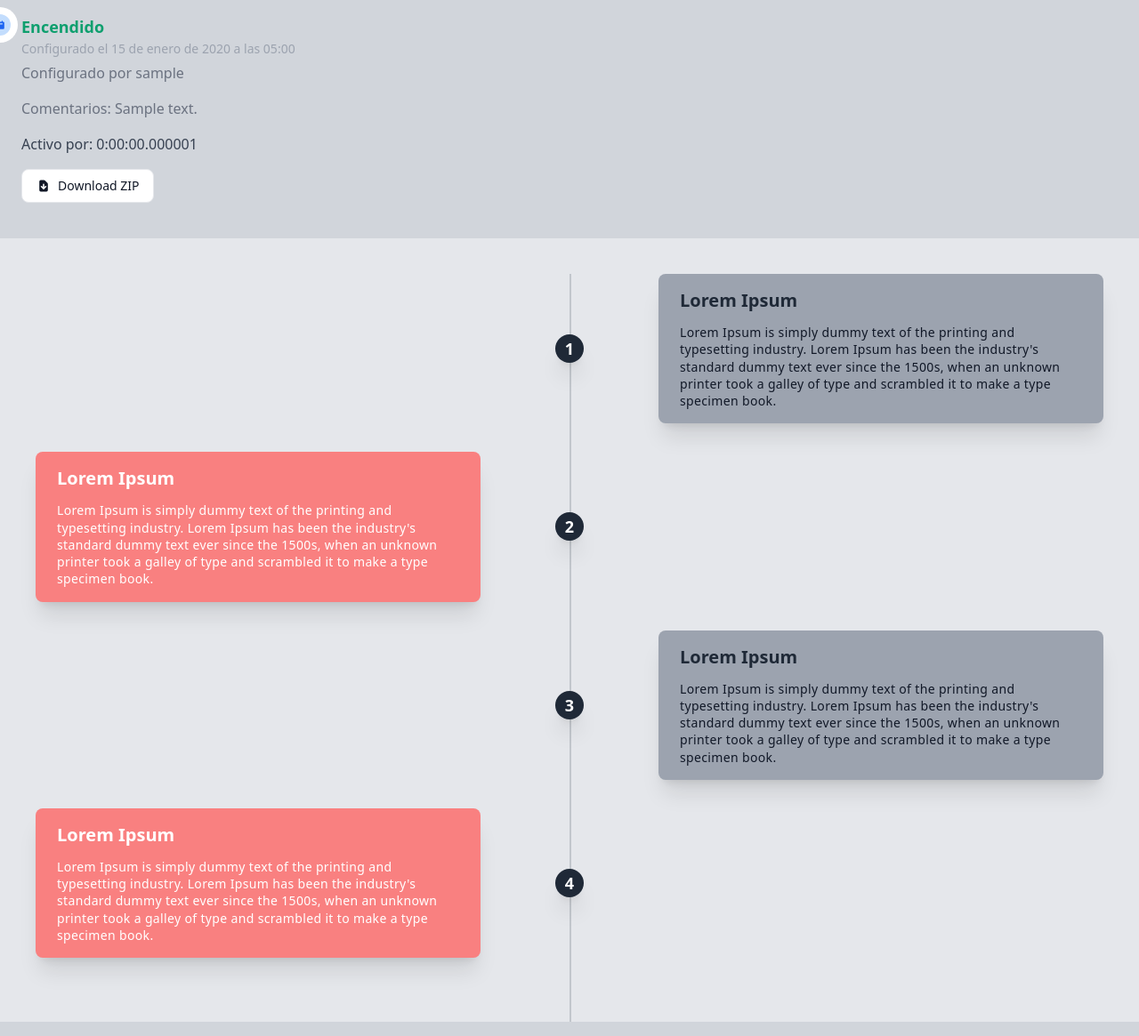
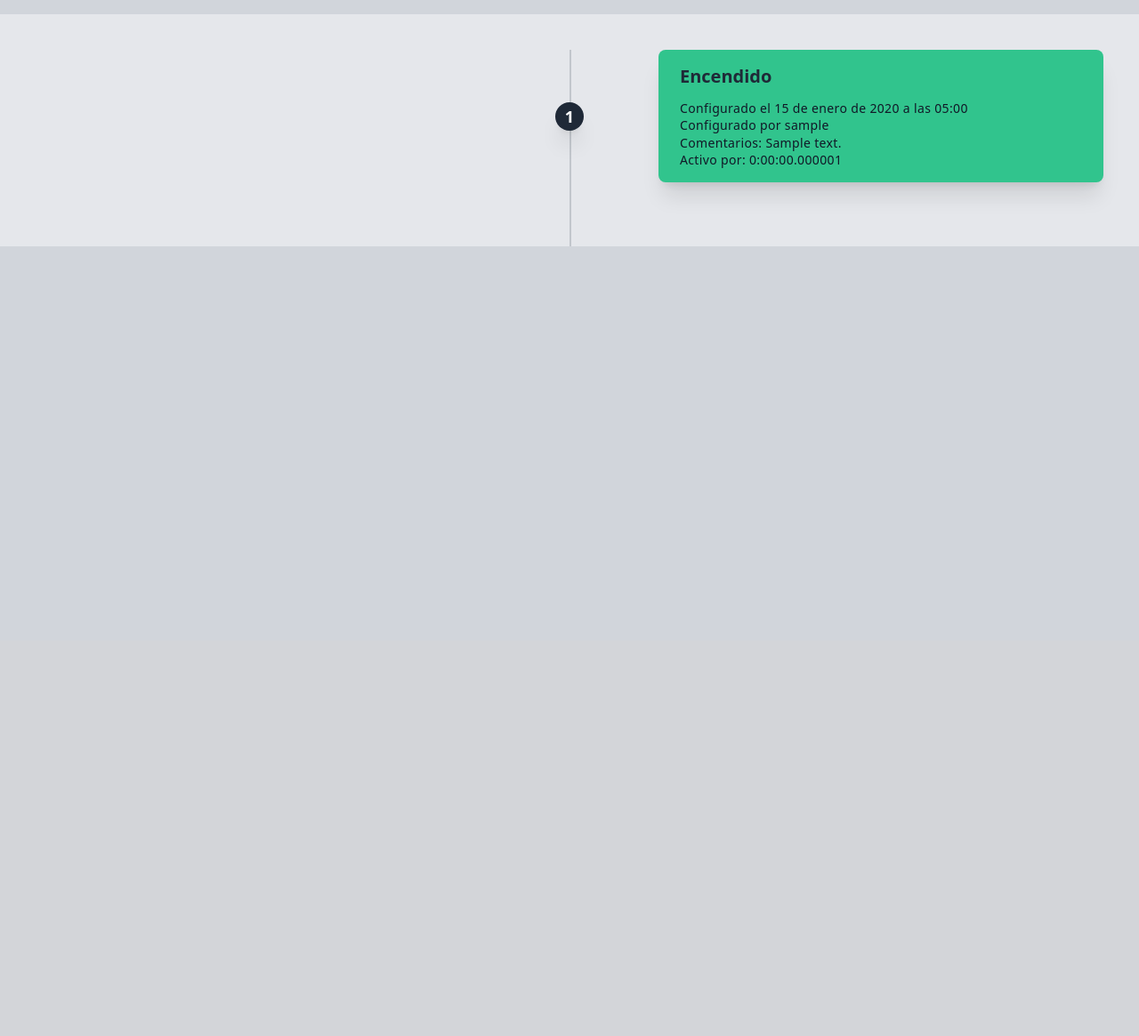
Before and after one commit to XerxesBreakk/Telemetria, a Django app: template TSCProy/templates/lightHistory.html in a window 1280 px wide. Shown: the part 80-1245 px from the top of the page at 89% size. After the commit the page ends 357 px from the top, so only its background shows below. Run offline with Django 4.2, Linux system fonts and the light colour scheme; the template is opened without the code that fills it: values that come from a table or form of the project are taken from there, others are empty; tables that the repository leaves empty hold one stand-in row (values such as "Sample post"); some libraries are stand-ins or nearby versions; grey boxes are pictures that could not be loaded.

Commit message:
Pagina de lightHistory nueva - working

```diff
--- a/TSCProy/static/src/output.css
+++ b/TSCProy/static/src/output.css
@@ -1060,16 +1060,16 @@ input:checked + .toggle-bg {
   bottom: 0px;
 }
 
+.z-20 {
+  z-index: 20;
+}
+
 .z-10 {
   z-index: 10;
 }
 
 .z-50 {
   z-index: 50;
-}
-
-.z-20 {
-  z-index: 20;
 }
 
 .z-40 {
@@ -1122,6 +1122,14 @@ input:checked + .toggle-bg {
   margin-bottom: 1rem;
 }
 
+.mb-8 {
+  margin-bottom: 2rem;
+}
+
+.mb-3 {
+  margin-bottom: 0.75rem;
+}
+
 .mr-3 {
   margin-right: 0.75rem;
 }
@@ -1138,14 +1146,6 @@ input:checked + .toggle-bg {
   margin-top: 0.5rem;
 }
 
-.mb-8 {
-  margin-bottom: 2rem;
-}
-
-.mb-3 {
-  margin-bottom: 0.75rem;
-}
-
 .block {
   display: block;
 }
@@ -1190,6 +1190,14 @@ input:checked + .toggle-bg {
   height: 1rem;
 }
 
+.h-full {
+  height: 100%;
+}
+
+.h-8 {
+  height: 2rem;
+}
+
 .h-20 {
   height: 5rem;
 }
@@ -1202,14 +1210,6 @@ input:checked + .toggle-bg {
   height: 2.25rem;
 }
 
-.h-full {
-  height: 100%;
-}
-
-.h-8 {
-  height: 2rem;
-}
-
 .w-6 {
   width: 1.5rem;
 }
@@ -1226,6 +1226,14 @@ input:checked + .toggle-bg {
   width: 100%;
 }
 
+.w-5\/12 {
+  width: 41.666667%;
+}
+
+.w-8 {
+  width: 2rem;
+}
+
 .w-5 {
   width: 1.25rem;
 }
@@ -1240,14 +1248,6 @@ input:checked + .toggle-bg {
 
 .w-1\/2 {
   width: 50%;
-}
-
-.w-5\/12 {
-  width: 41.666667%;
-}
-
-.w-8 {
-  width: 2rem;
 }
 
 .max-w-xs {
@@ -1436,6 +1436,11 @@ input:checked + .toggle-bg {
   border-color: rgb(229 231 235 / var(--tw-border-opacity));
 }
 
+.border-gray-700 {
+  --tw-border-opacity: 1;
+  border-color: rgb(55 65 81 / var(--tw-border-opacity));
+}
+
 .border-gray-100 {
   --tw-border-opacity: 1;
   border-color: rgb(243 244 246 / var(--tw-border-opacity));
@@ -1456,11 +1461,6 @@ input:checked + .toggle-bg {
   border-color: rgb(28 100 242 / var(--tw-border-opacity));
 }
 
-.border-gray-700 {
-  --tw-border-opacity: 1;
-  border-color: rgb(55 65 81 / var(--tw-border-opacity));
-}
-
 .border-opacity-20 {
   --tw-border-opacity: 0.2;
 }
@@ -1490,14 +1490,24 @@ input:checked + .toggle-bg {
   background-color: rgb(229 231 235 / var(--tw-bg-opacity));
 }
 
+.bg-gray-800 {
+  --tw-bg-opacity: 1;
+  background-color: rgb(31 41 55 / var(--tw-bg-opacity));
+}
+
+.bg-gray-400 {
+  --tw-bg-opacity: 1;
+  background-color: rgb(156 163 175 / var(--tw-bg-opacity));
+}
+
+.bg-red-400 {
+  --tw-bg-opacity: 1;
+  background-color: rgb(249 128 128 / var(--tw-bg-opacity));
+}
+
 .bg-green-400 {
   --tw-bg-opacity: 1;
   background-color: rgb(49 196 141 / var(--tw-bg-opacity));
-}
-
-.bg-red-400 {
-  --tw-bg-opacity: 1;
-  background-color: rgb(249 128 128 / var(--tw-bg-opacity));
 }
 
 .bg-blue-600 {
@@ -1529,20 +1539,14 @@ input:checked + .toggle-bg {
   background-color: rgb(17 24 39 / var(--tw-bg-opacity));
 }
 
-.bg-gray-800 {
-  --tw-bg-opacity: 1;
-  background-color: rgb(31 41 55 / var(--tw-bg-opacity));
-}
-
-.bg-gray-400 {
-  --tw-bg-opacity: 1;
-  background-color: rgb(156 163 175 / var(--tw-bg-opacity));
-}
-
 .bg-opacity-50 {
   --tw-bg-opacity: 0.5;
 }
 
+.p-10 {
+  padding: 2.5rem;
+}
+
 .p-2 {
   padding: 0.5rem;
 }
@@ -1557,10 +1561,6 @@ input:checked + .toggle-bg {
 
 .p-1 {
   padding: 0.25rem;
-}
-
-.p-10 {
-  padding: 2.5rem;
 }
 
 .px-2\.5 {
@@ -1593,6 +1593,16 @@ input:checked + .toggle-bg {
   padding-right: 1rem;
 }
 
+.px-6 {
+  padding-left: 1.5rem;
+  padding-right: 1.5rem;
+}
+
+.py-4 {
+  padding-top: 1rem;
+  padding-bottom: 1rem;
+}
+
 .px-3 {
   padding-left: 0.75rem;
   padding-right: 0.75rem;
@@ -1608,16 +1618,6 @@ input:checked + .toggle-bg {
   padding-bottom: 0.75rem;
 }
 
-.px-6 {
-  padding-left: 1.5rem;
-  padding-right: 1.5rem;
-}
-
-.py-4 {
-  padding-top: 1rem;
-  padding-bottom: 1rem;
-}
-
 .py-2\.5 {
   padding-top: 0.625rem;
   padding-bottom: 0.625rem;
@@ -1668,6 +1668,11 @@ input:checked + .toggle-bg {
   line-height: 1.5rem;
 }
 
+.text-xl {
+  font-size: 1.25rem;
+  line-height: 1.75rem;
+}
+
 .text-4xl {
   font-size: 2.25rem;
   line-height: 2.5rem;
@@ -1678,11 +1683,6 @@ input:checked + .toggle-bg {
   line-height: 1rem;
 }
 
-.text-xl {
-  font-size: 1.25rem;
-  line-height: 1.75rem;
-}
-
 .font-semibold {
   font-weight: 600;
 }
@@ -1707,6 +1707,10 @@ input:checked + .toggle-bg {
   line-height: 1;
 }
 
+.leading-snug {
+  line-height: 1.375;
+}
+
 .leading-6 {
   line-height: 1.5rem;
 }
@@ -1715,10 +1719,6 @@ input:checked + .toggle-bg {
   line-height: 2.25rem;
 }
 
-.leading-snug {
-  line-height: 1.375;
-}
-
 .tracking-wide {
   letter-spacing: 0.025em;
 }
@@ -1758,6 +1758,11 @@ input:checked + .toggle-bg {
   color: rgb(107 114 128 / var(--tw-text-opacity));
 }
 
+.text-gray-700 {
+  --tw-text-opacity: 1;
+  color: rgb(55 65 81 / var(--tw-text-opacity));
+}
+
 .text-gray-900 {
   --tw-text-opacity: 1;
   color: rgb(17 24 39 / var(--tw-text-opacity));
@@ -1766,11 +1771,6 @@ input:checked + .toggle-bg {
 .text-white {
   --tw-text-opacity: 1;
   color: rgb(255 255 255 / var(--tw-text-opacity));
-}
-
-.text-gray-700 {
-  --tw-text-opacity: 1;
-  color: rgb(55 65 81 / var(--tw-text-opacity));
 }
 
 .text-gray-800 {
@@ -1788,6 +1788,12 @@ input:checked + .toggle-bg {
 
 .opacity-100 {
   opacity: 1;
+}
+
+.shadow-xl {
+  --tw-shadow: 0 20px 25px -5px rgb(0 0 0 / 0.1), 0 8px 10px -6px rgb(0 0 0 / 0.1);
+  --tw-shadow-colored: 0 20px 25px -5px var(--tw-shadow-color), 0 8px 10px -6px var(--tw-shadow-color);
+  box-shadow: var(--tw-ring-offset-shadow, 0 0 #0000), var(--tw-ring-shadow, 0 0 #0000), var(--tw-shadow);
 }
 
 .shadow {
@@ -1805,12 +1811,6 @@ input:checked + .toggle-bg {
 .shadow-lg {
   --tw-shadow: 0 10px 15px -3px rgb(0 0 0 / 0.1), 0 4px 6px -4px rgb(0 0 0 / 0.1);
   --tw-shadow-colored: 0 10px 15px -3px var(--tw-shadow-color), 0 4px 6px -4px var(--tw-shadow-color);
-  box-shadow: var(--tw-ring-offset-shadow, 0 0 #0000), var(--tw-ring-shadow, 0 0 #0000), var(--tw-shadow);
-}
-
-.shadow-xl {
-  --tw-shadow: 0 20px 25px -5px rgb(0 0 0 / 0.1), 0 8px 10px -6px rgb(0 0 0 / 0.1);
-  --tw-shadow-colored: 0 20px 25px -5px var(--tw-shadow-color), 0 8px 10px -6px var(--tw-shadow-color);
   box-shadow: var(--tw-ring-offset-shadow, 0 0 #0000), var(--tw-ring-shadow, 0 0 #0000), var(--tw-shadow);
 }
 
--- a/TSCProy/templates/lightHistory.html
+++ b/TSCProy/templates/lightHistory.html
@@ -4,7 +4,7 @@
 {% endblock navbar %}
 
 {% block content %}
-
+{% comment %}
 <ol class="relative border-1 border-gray-200 dark:border-gray-700">
     {% for record in records %}
     <li class="mb-10 ml-6">
@@ -31,59 +31,45 @@
         <a href="#" class="inline-flex items-center py-2 px-4 text-sm font-medium text-gray-900 bg-white rounded-lg border border-gray-200 hover:bg-gray-100 hover:text-blue-700 focus:z-10 focus:ring-4 focus:outline-none focus:ring-gray-200 focus:text-blue-700 dark:bg-gray-800 dark:text-gray-400 dark:border-gray-600 dark:hover:text-white dark:hover:bg-gray-700 dark:focus:ring-gray-700"><svg class="mr-2 w-4 h-4" fill="currentColor" viewBox="0 0 20 20" xmlns="http://www.w3.org/2000/svg"><path fill-rule="evenodd" d="M6 2a2 2 0 00-2 2v12a2 2 0 002 2h8a2 2 0 002-2V7.414A2 2 0 0015.414 6L12 2.586A2 2 0 0010.586 2H6zm5 6a1 1 0 10-2 0v3.586l-1.293-1.293a1 1 0 10-1.414 1.414l3 3a1 1 0 001.414 0l3-3a1 1 0 00-1.414-1.414L11 11.586V8z" clip-rule="evenodd"></path></svg> Download ZIP</a>
     </li>
     {% endfor %}
-</ol>
+</ol> {% endcomment %}
 
 <div>
     <div class="container bg-gray-200 mx-auto w-full h-full">
         <div class="relative wrap overflow-hidden p-10 h-full">
           <div class="border-2-2 absolute border-opacity-20 border-gray-700 h-full border" style="left: 50%"></div>
+          {% for record in records %}
+          {% if record.status %}
           <!-- right timeline -->
           <div class="mb-8 flex justify-between items-center w-full right-timeline">
             <div class="order-1 w-5/12"></div>
             <div class="z-20 flex items-center order-1 bg-gray-800 shadow-xl w-8 h-8 rounded-full">
-              <h1 class="mx-auto font-semibold text-lg text-white">1</h1>
+              <h1 class="mx-auto font-semibold text-lg text-white">{{ forloop.counter }} </h1>
             </div>
-            <div class="order-1 bg-gray-400 rounded-lg shadow-xl w-5/12 px-6 py-4">
-              <h3 class="mb-3 font-bold text-gray-800 text-xl">Lorem Ipsum</h3>
-              <p class="text-sm leading-snug tracking-wide text-gray-900 text-opacity-100">Lorem Ipsum is simply dummy text of the printing and typesetting industry. Lorem Ipsum has been the industry's standard dummy text ever since the 1500s, when an unknown printer took a galley of type and scrambled it to make a type specimen book.</p>
+            <div class="order-1 bg-green-400 rounded-lg shadow-xl w-5/12 px-6 py-4">
+              <h3 class="mb-3 font-bold text-gray-800 text-xl">Encendido</h3>
+              <p class="text-sm leading-snug tracking-wide text-gray-900 text-opacity-100">Configurado el {{ record.recordTime }}</p>
+              <p class="text-sm leading-snug tracking-wide text-gray-900 text-opacity-100">Configurado por {{ record.setBy }}</p>
+              <p class="text-sm leading-snug tracking-wide text-gray-900 text-opacity-100">Comentarios: {{ record.descrip }}</p>
+              <p class="text-sm leading-snug tracking-wide text-gray-900 text-opacity-100">Activo por: {{ record.usedFor }}</p>
             </div>
           </div>
-
+          {% else %}
           <!-- left timeline -->
           <div class="mb-8 flex justify-between flex-row-reverse items-center w-full left-timeline">
             <div class="order-1 w-5/12"></div>
             <div class="z-20 flex items-center order-1 bg-gray-800 shadow-xl w-8 h-8 rounded-full">
-              <h1 class="mx-auto text-white font-semibold text-lg">2</h1>
+              <h1 class="mx-auto text-white font-semibold text-lg">{{ forloop.counter }}</h1>
             </div>
             <div class="order-1 bg-red-400 rounded-lg shadow-xl w-5/12 px-6 py-4">
-              <h3 class="mb-3 font-bold text-white text-xl">Lorem Ipsum</h3>
-              <p class="text-sm font-medium leading-snug tracking-wide text-white text-opacity-100">Lorem Ipsum is simply dummy text of the printing and typesetting industry. Lorem Ipsum has been the industry's standard dummy text ever since the 1500s, when an unknown printer took a galley of type and scrambled it to make a type specimen book.</p>
+              <h3 class="mb-3 font-bold text-white text-xl">Apagado</h3>
+              <p class="text-sm font-medium leading-snug tracking-wide text-white text-opacity-100">Configurado el {{ record.recordTime }}</p>
+              <p class="text-sm font-medium leading-snug tracking-wide text-white text-opacity-100">Configurado por {{ record.setBy }}</p>
+              <p class="text-sm font-medium leading-snug tracking-wide text-white text-opacity-100">Comentarios: {{ record.descrip }}</p>
+              <p class="text-sm font-medium leading-snug tracking-wide text-white text-opacity-100">Activo por: {{ record.usedFor }}</p>
             </div>
           </div>
-
-          <!-- right timeline -->
-          <div class="mb-8 flex justify-between items-center w-full right-timeline">
-            <div class="order-1 w-5/12"></div>
-            <div class="z-20 flex items-center order-1 bg-gray-800 shadow-xl w-8 h-8 rounded-full">
-              <h1 class="mx-auto font-semibold text-lg text-white">3</h1>
-            </div>
-            <div class="order-1 bg-gray-400 rounded-lg shadow-xl w-5/12 px-6 py-4">
-              <h3 class="mb-3 font-bold text-gray-800 text-xl">Lorem Ipsum</h3>
-              <p class="text-sm leading-snug tracking-wide text-gray-900 text-opacity-100">Lorem Ipsum is simply dummy text of the printing and typesetting industry. Lorem Ipsum has been the industry's standard dummy text ever since the 1500s, when an unknown printer took a galley of type and scrambled it to make a type specimen book.</p>
-            </div>
-          </div>
-
-          <!-- left timeline -->
-          <div class="mb-8 flex justify-between flex-row-reverse items-center w-full left-timeline">
-            <div class="order-1 w-5/12"></div>
-            <div class="z-20 flex items-center order-1 bg-gray-800 shadow-xl w-8 h-8 rounded-full">
-              <h1 class="mx-auto text-white font-semibold text-lg">4</h1>
-            </div>
-            <div class="order-1 bg-red-400 rounded-lg shadow-xl w-5/12 px-6 py-4">
-              <h3 class="mb-3 font-bold text-white text-xl">Lorem Ipsum</h3>
-              <p class="text-sm font-medium leading-snug tracking-wide text-white text-opacity-100">Lorem Ipsum is simply dummy text of the printing and typesetting industry. Lorem Ipsum has been the industry's standard dummy text ever since the 1500s, when an unknown printer took a galley of type and scrambled it to make a type specimen book.</p>
-            </div>
-          </div>
+          {% endif %}
+          {% endfor %}
         </div>
       </div>
 </div>
```
